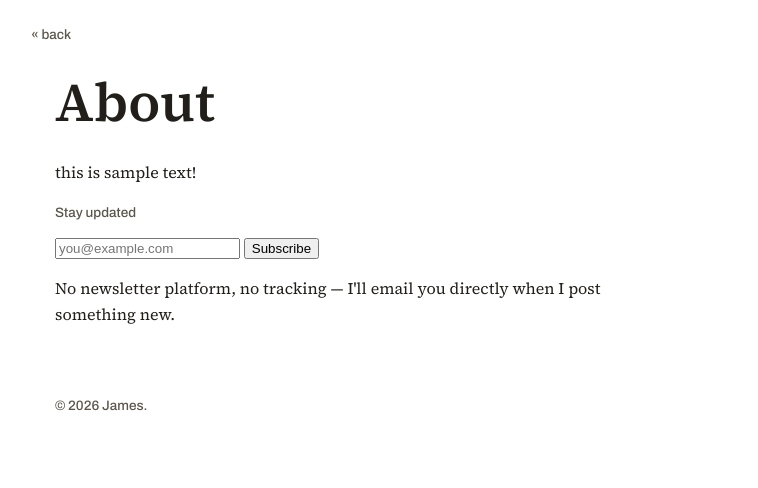
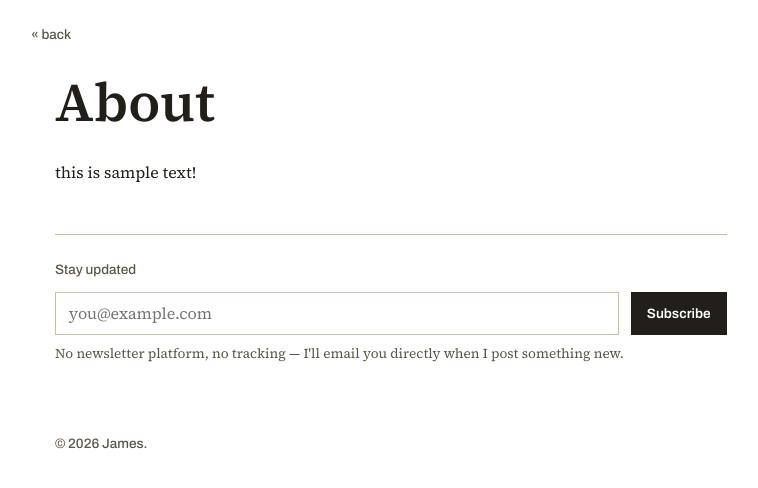
Before and after one commit to HegelianChant/jamesyancey, a Jekyll site: the page built from about.html, in a window 1280 px wide. Shown: the top 488 px of the page, without its empty margins (9-767 px from the left). Built offline with Jekyll 4.4.1, drawn with Linux system fonts in a browser that asks for light colours.

Commit message:
Update style.css

```diff
--- a/assets/css/style.css
+++ b/assets/css/style.css
@@ -328,3 +328,64 @@ p { max-width: 38rem; }
 .photos-index .album-cover:nth-child(4n+2) { --cover-tint: var(--t-blue);  --cover-wash: var(--tint-blue);  margin-top: 2.2rem; }
 .photos-index .album-cover:nth-child(4n+3) { --cover-tint: var(--t-ochre); --cover-wash: var(--tint-ochre); margin-top: 0.7rem; }
 .photos-index .album-cover:nth-child(4n)   { --cover-tint: var(--t-sage);  --cover-wash: var(--tint-sage);  margin-top: 1.5rem; }
+
+/* ==========================================================================
+   Subscribe form — plain HTML posting to Web3Forms, no platform styling
+   imported. Matches the site's own tokens rather than a bolted-on widget.
+   ========================================================================== */
+.subscribe {
+  margin-top: 3em;
+  padding-top: 1.5em;
+  border-top: 1px solid var(--line);
+  max-width: var(--content-max);
+}
+
+.subscribe-form {
+  display: flex;
+  flex-wrap: wrap;
+  gap: 0.75rem;
+}
+
+.subscribe-form input[type="email"] {
+  flex: 1;
+  min-width: 12rem;
+  padding: 0.6em 0.8em;
+  font-family: var(--font-body);
+  font-size: var(--step-0);
+  border: 1px solid var(--line);
+  background: var(--paper);
+  color: var(--ink);
+}
+
+.subscribe-form input[type="email"]:focus-visible {
+  outline: 2px solid var(--accent);
+  outline-offset: 2px;
+}
+
+.subscribe-form button {
+  font-family: var(--font-display);
+  font-size: var(--step--1);
+  font-weight: 600;
+  padding: 0.6em 1.2em;
+  background: var(--ink);
+  color: var(--paper);
+  border: none;
+  cursor: pointer;
+}
+
+.subscribe-form button:hover { background: var(--accent); }
+
+.subscribe-note {
+  margin-top: 0.6em;
+  font-size: var(--step--1);
+  color: var(--ink-soft);
+}
+
+.subscribe-status {
+  margin-top: 0.6em;
+  font-family: var(--font-display);
+  font-size: var(--step--1);
+  display: none;
+}
+
+.subscribe-status.visible { display: block; }
```
